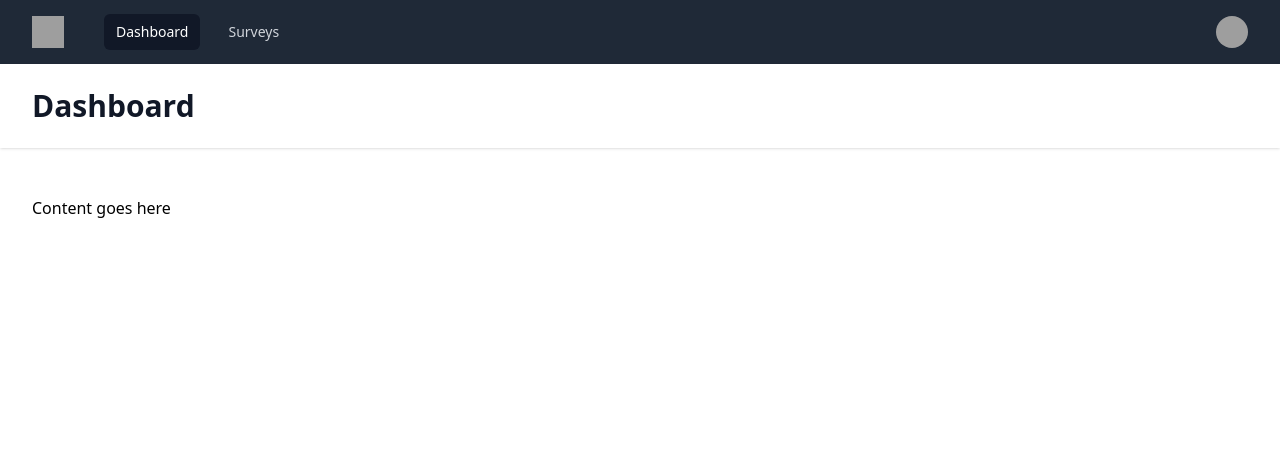
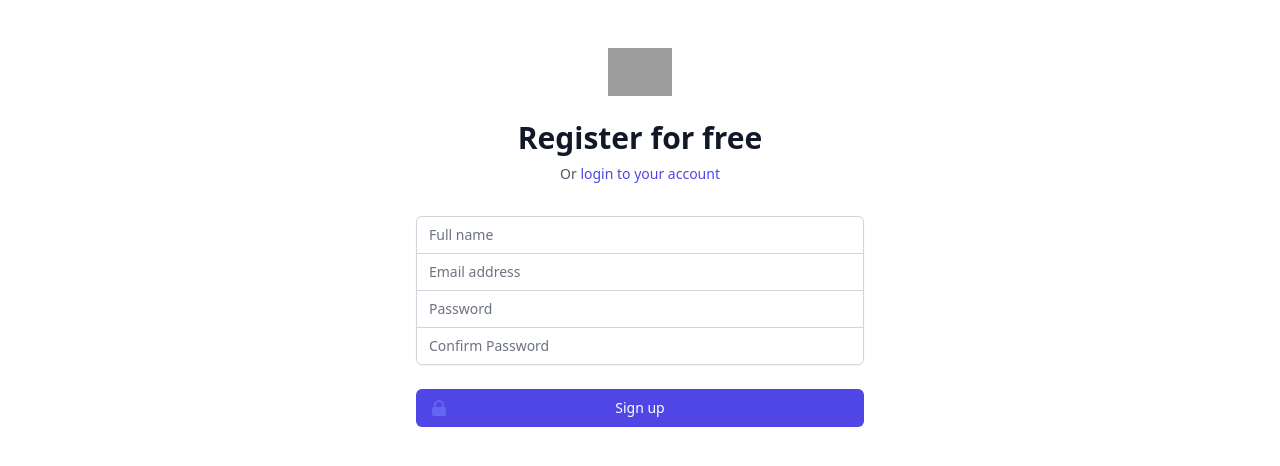
Before and after one commit to ChristoT98/Laravel-Vue-Survey, a Vue app in the folder vue/: page /register in a window 1280 px wide. Before the commit this address led to /dashboard. Shown: the top 466 px of the page. Built offline with nearby package versions, Linux system fonts and the light colour scheme; grey boxes are pictures that could not be loaded.

Commit message:
Register frontend function created

```diff
--- a/vue/src/store/index.js
+++ b/vue/src/store/index.js
@@ -3,22 +3,39 @@
 const store = createStore({
   state: {
     user: {
-      data: {
-        name: 'Tom Cook',
-        email: 'tom@example.com',
-        imageUrl:
-          'https://images.unsplash.com/photo-1472099645785-5658abf4ff4e?ixlib=rb-1.2.1&ixid=eyJhcHBfaWQiOjEyMDd9&auto=format&fit=facearea&facepad=2&w=256&h=256&q=80',
-      },
-      token: 122,
+      data: {}
+      ,
+      token: sessionStorage.getItem('TOKEN'),
     }
   },
   getters: {},
-  actions: {},
+  actions: {
+    register({commit}, user) {
+      return fetch(`http://localhost:8080/api/register`, {
+        headers: {
+          "Content-Type": "application/json",
+          Accept: "application/json",
+        },
+        method: "POST",
+        body: JSON.stringify(user),
+      })
+        .then((res)=> res.json())
+        .then((res)=> {
+          commit("setUser", res);
+          return res;
+        });
+    },
+  },
   mutations: {
     logout: (state) => {
       state.user.data = {};
       state.user.token = null;
-    }
+    },
+    setUser: (state, userData) => {
+      state.user.token = userData.token
+      state.user.data = userData.user
+      sessionStorage.setItem('TOKEN', userData.token)
+}
   },
   modules: {}
 })
--- a/vue/src/views/Register.vue
+++ b/vue/src/views/Register.vue
@@ -7,20 +7,33 @@
           <router-link :to="{name: 'Login'}" class="font-medium text-indigo-600 hover:text-indigo-500"> login to your account </router-link>
         </p>
       </div>
-      <form class="mt-8 space-y-6" action="#" method="POST">
+      <form class="mt-8 space-y-6" @submit="register">
         <input type="hidden" name="remember" value="true">
         <div class="rounded-md shadow-sm -space-y-px">
           <div>
             <label for="fullname" class="sr-only">Full Name</label>
-            <input id="fullname" name="name" type="text" autocomplete="name" required class="appearance-none rounded-none relative block w-full px-3 py-2 border border-gray-300 placeholder-gray-500 text-gray-900 rounded-t-md focus:outline-none focus:ring-indigo-500 focus:border-indigo-500 focus:z-10 sm:text-sm" placeholder="Full name">
+            <input id="fullname" name="name" type="text" v-model="user.name" autocomplete="name" required class="appearance-none rounded-none relative block w-full px-3 py-2 border border-gray-300 placeholder-gray-500 text-gray-900 rounded-t-md focus:outline-none focus:ring-indigo-500 focus:border-indigo-500 focus:z-10 sm:text-sm" placeholder="Full name">
           </div>
           <div>
             <label for="email-address" class="sr-only">Email address</label>
-            <input id="email-address" name="email" type="email" autocomplete="email" required class="appearance-none rounded-none relative block w-full px-3 py-2 border border-gray-300 placeholder-gray-500 text-gray-900 focus:outline-none focus:ring-indigo-500 focus:border-indigo-500 focus:z-10 sm:text-sm" placeholder="Email address">
+            <input id="email-address" name="email" type="email" v-model="user.email" autocomplete="email" required class="appearance-none rounded-none relative block w-full px-3 py-2 border border-gray-300 placeholder-gray-500 text-gray-900 focus:outline-none focus:ring-indigo-500 focus:border-indigo-500 focus:z-10 sm:text-sm" placeholder="Email address">
           </div>
           <div>
             <label for="password" class="sr-only">Password</label>
-            <input id="password" name="password" type="password" autocomplete="current-password" required class="appearance-none rounded-none relative block w-full px-3 py-2 border border-gray-300 placeholder-gray-500 text-gray-900 rounded-b-md focus:outline-none focus:ring-indigo-500 focus:border-indigo-500 focus:z-10 sm:text-sm" placeholder="Password">
+            <input id="password" name="password" type="password" v-model="user.password" autocomplete="current-password" required class="appearance-none rounded-none relative block w-full px-3 py-2 border border-gray-300 placeholder-gray-500 text-gray-900 focus:outline-none focus:ring-indigo-500 focus:border-indigo-500 focus:z-10 sm:text-sm" placeholder="Password">
+          </div>
+          <div>
+            <label for="password_confirmation" class="sr-only">Confirm Password</label>
+            <input
+              id="password_confirmation"
+              name="password_confirmation"
+              type="password"
+              v-model="user.password_confirmation"
+              autocomplete="current-password_confirmation"
+              required=""
+              class="appearance-none rounded-none relative block w-full px-3 py-2 border border-gray-300 placeholder-gray-500 text-gray-900 rounded-b-md focus:outline-none focus:ring-indigo-500 focus:border-indigo-500 focus:z-10 sm:text-sm"
+              placeholder="Confirm Password"
+            />
           </div>
         </div>
 
@@ -38,12 +51,27 @@
       </form>
 </template>
 
-<script>
-import { LockClosedIcon } from '@heroicons/vue/solid'
+<script setup>
+import { LockClosedIcon } from "@heroicons/vue/solid";
+import store from "../store";
+import { useRouter } from "vue-router";
+const router = useRouter();
+const user = {
+  name: "",
+  email: "",
+  password: "",
+  password_confirmation: "",
+}
 
-export default {
-  components: {
-    LockClosedIcon,
-  },
+function register(ev) {
+  ev.preventDefault();
+  store
+    .dispatch("register", user)
+    .then((res) => {
+      loading.value = false;
+      router.push({
+        name: "Dashboard",
+      });
+    })
 }
 </script>
```
